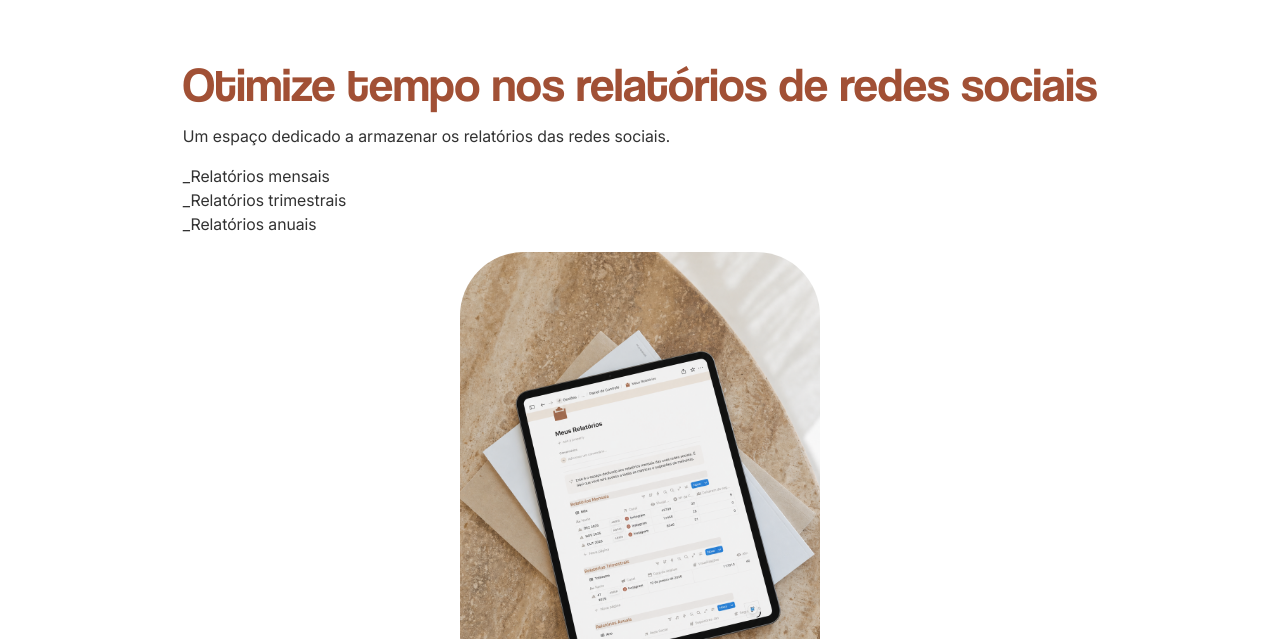
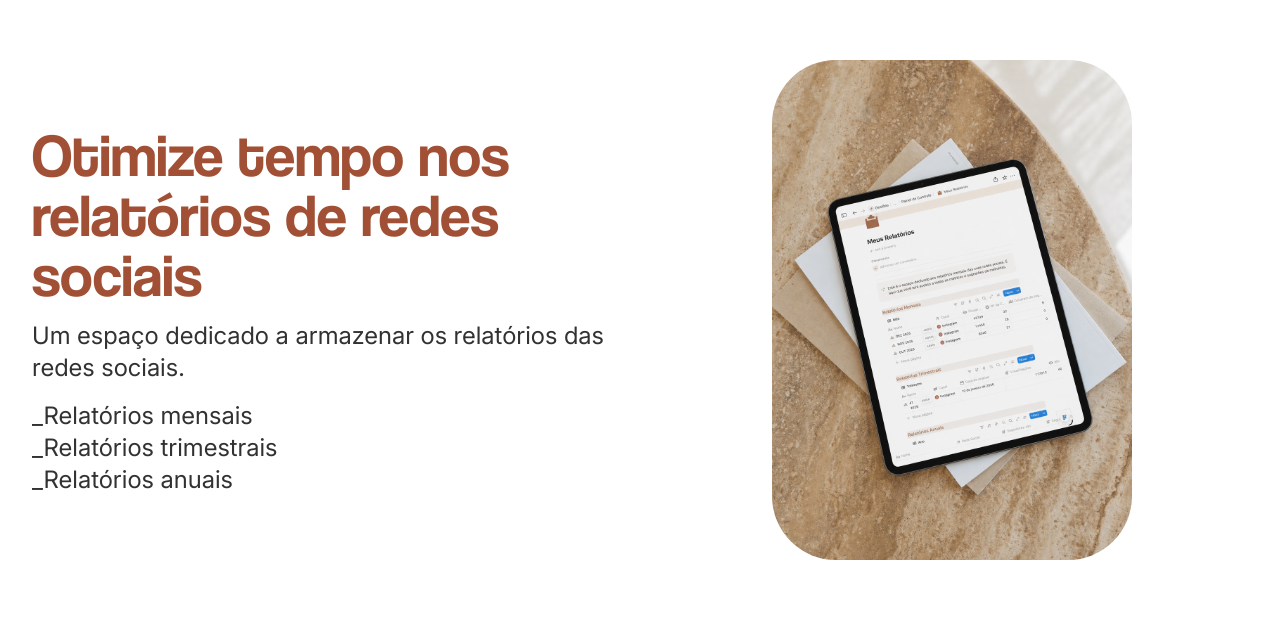
Before and after one commit to PedroHammes/onzeonze-lp-tsmp, a Next.js app: page / in a window 1280 px wide. Shown: the part 2381-3020 px from the top of the page. Built offline with nearby package versions, Linux system fonts and the light colour scheme.

Commit message:
style: layout responsivo

```diff
--- a/components/sections/section04Features.tsx
+++ b/components/sections/section04Features.tsx
@@ -2,22 +2,22 @@ import Image from "next/image"
 
 export default function Section04Features() {
     return(
-        <section className='relative flex flex-col gap-4 items-center justify-center px-8 '>
+        <section className='flex flex-col lg:flex-row gap-8 items-center justify-center px-8'>
             {/* Texto */}
-            <div className="flex flex-col">
-                <h2 className="font-heading text-5xl text-primary">Otimize tempo nos relatórios de redes sociais</h2>
-                <p className="font-sans text-foreground text-base mt-4">Um espaço dedicado a armazenar os relatórios das redes sociais.</p>
-                <p className="font-sans text-foreground text-base mt-4">_Relatórios mensais</p>
-                <p className="font-sans text-foreground text-base">_Relatórios trimestrais</p>
-                <p className="font-sans text-foreground text-base">_Relatórios anuais</p>
+            <div className="flex flex-col lg:w-1/2">
+                <h2 className="font-heading text-5xl lg:text-6xl text-primary">Otimize tempo nos relatórios de redes sociais</h2>
+                <p className="font-sans text-foreground text-base lg:text-2xl mt-4">Um espaço dedicado a armazenar os relatórios das redes sociais.</p>
+                <p className="font-sans text-foreground text-base lg:text-2xl mt-4">_Relatórios mensais</p>
+                <p className="font-sans text-foreground text-base lg:text-2xl">_Relatórios trimestrais</p>
+                <p className="font-sans text-foreground text-base lg:text-2xl">_Relatórios anuais</p>
             </div>
 
             {/* Imagem */}
-            <div>
+            <div className="lg:w-1/2 flex justify-center">
                 <div className="w-90 h-125 relative rounded-[4rem] overflow-hidden">
                     <Image
                     src={"/ux/section-04-features/relatorios.webp"}
-                    alt="Sobre a empresa"
+                    alt="Relatórios de redes sociais"
                     fill
                     className="object-cover"
                     />
```
